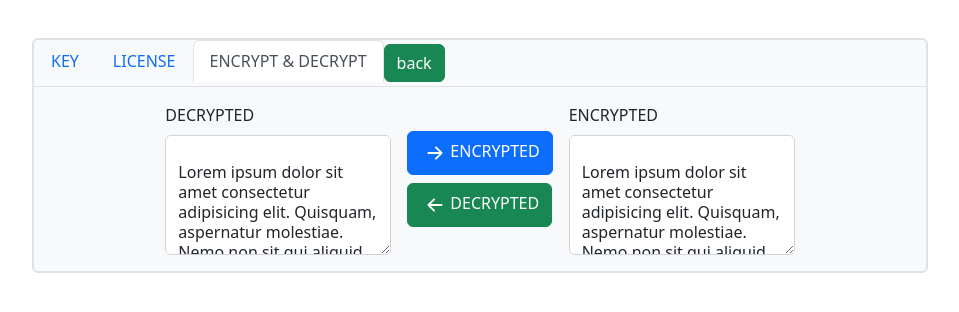
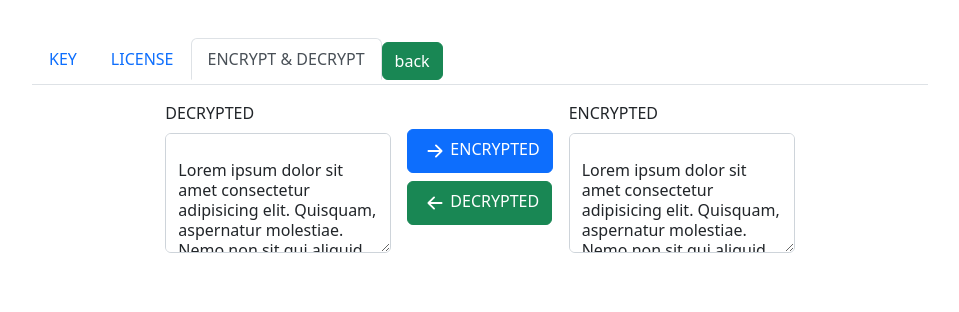
Before and after one commit to ragazenta/liana, a Flask app: template liana/templates/detail.html in a window 1280 px wide, after a click on "ENCRYPT & DECRYPT". Shown: the part 117-429 px from the top of the page, without its empty margins (160-1119 px from the left). Run offline with Flask 2, Linux system fonts and the light colour scheme; the template is opened without the code that fills it, so the values that code supplies are empty.

Commit message:
perbaikan detail

```diff
--- a/liana/templates/detail.html
+++ b/liana/templates/detail.html
@@ -46,7 +46,7 @@
 </div>
 
 <div class="con-luar-detail">
-    <div class="button-back bg-light border border-2 rounded" style="width: 70%;">
+    <div class="button-back" style="width: 70%;">
         <ul class="nav nav-tabs" id="myTab" role="tablist">
             <li class="nav-item" role="presentation">
                 <button class="nav-link active" id="home-tab" data-bs-toggle="tab" data-bs-target="#home-tab-pane"
@@ -131,7 +131,7 @@
                         <label class="form-label" for="createdby">DECRYPTED</label>
                         <div class="form-floating">
                             <textarea class="form-control" placeholder="Leave a comment here"
-                                style="height: 120px;">Lorem ipsum dolor sit amet consectetur adipisicing elit. Quisquam, aspernatur molestiae. Nemo non sit qui aliquid voluptatem, neque nam placeat.</textarea>
+                                style="height: 120px; width: 100%;">Lorem ipsum dolor sit amet consectetur adipisicing elit. Quisquam, aspernatur molestiae. Nemo non sit qui aliquid voluptatem, neque nam placeat.</textarea>
                         </div>
                     </div>
                     <div class="icon">
@@ -158,7 +158,7 @@
                         <label class="form-label" for="createdby">ENCRYPTED</label>
                         <div class="form-floating">
                             <textarea class="form-control" placeholder="Leave a comment here" readonly
-                                style="height: 120px;">Lorem ipsum dolor sit amet consectetur adipisicing elit. Quisquam, aspernatur molestiae. Nemo non sit qui aliquid voluptatem, neque nam placeat.</textarea>
+                                style="height: 120px; width: 100%;">Lorem ipsum dolor sit amet consectetur adipisicing elit. Quisquam, aspernatur molestiae. Nemo non sit qui aliquid voluptatem, neque nam placeat.</textarea>
                         </div>
                     </div>
                 </div>
@@ -166,25 +166,7 @@
             <div class="tab-pane fade" id="disabled-tab-pane" role="tabpanel" aria-labelledby="disabled-tab"
                 tabindex="0">...</div>
         </div>
-        <!-- <ul class="nav justify-content-center gap-2 mt-3">
-            <li class="nav-item">
-                <a class="btn btn-primary" aria-current="page" href="#">KEY</a>
-            </li>
-            <li class="nav-item">
-                <a class="btn btn-primary" href="#">LICENSE</a>
-            </li>
-            <li class="nav-item">
-                <a class="btn btn-primary" href="#">ENCRYPT & DECRYPT</a>
-            </li>
-            <li class="nav-item">
-                <a type="sumbit" class="btn btn-success mb-4"
-                    href="{{ url_for('app.index') }}">back</a>
-            </li>
-        </ul> -->
     </div>
-    <!-- <div class="con-detail mt-5">
-
-    </div> -->
 </div>
 
 
```
Also changed, not shown: liana/static/style.css (+0 -22 lines), liana/templates/update.html (+0 -34 lines).
